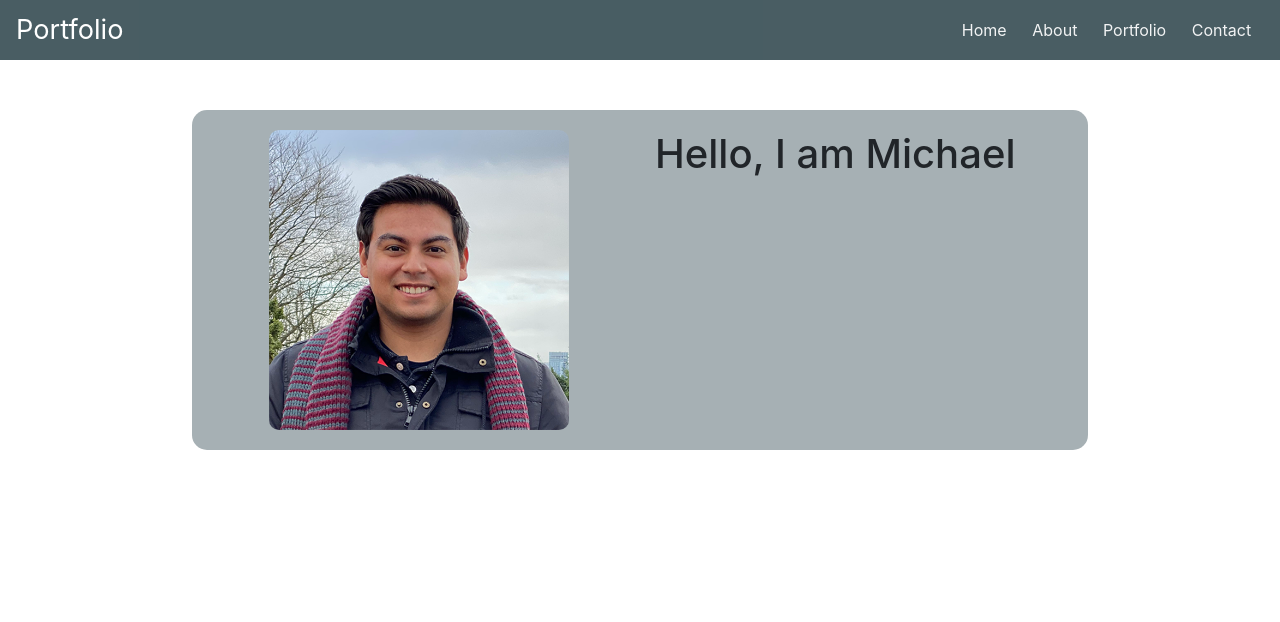
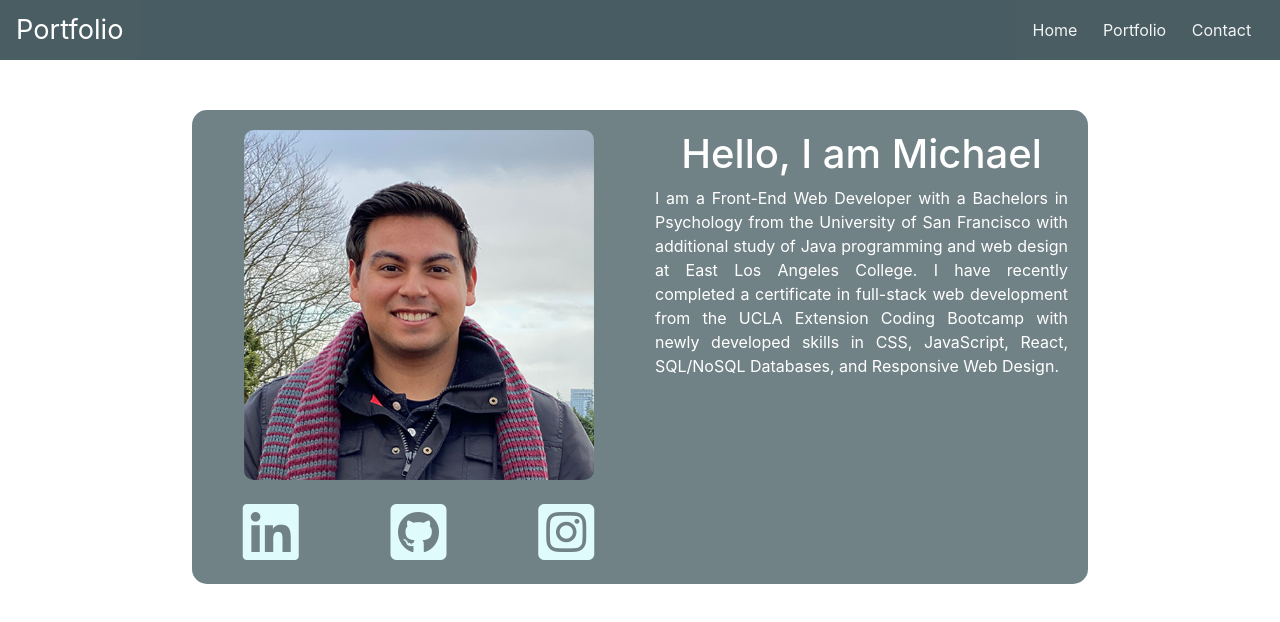
Before and after one commit to mgmoreno22/portfolio-react-bootstrap, a React (Create React App) app: page / in a window 1280 px wide. Shown: the top 622 px of the page. Built offline with nearby package versions, Linux system fonts and the light colour scheme.

Commit message:
Added socials

```diff
--- a/src/components/Home.js
+++ b/src/components/Home.js
@@ -9,15 +9,41 @@ export default function Home() {
       <Topbar />
       <Container className="introContainer">
         <Row>
-          <Col>
+          <Col xs={12} md={6}>
             <img
               id="author-photo"
               src="./assets/images/Seattle_MM550.png"
               alt="Michael Moreno Headshot in front of trees and city"
             />
           </Col>
-          <Col>
-            <h1 className="homeText">Hello, I am Michael</h1>
+          <Col xs={12} md={6}>
+            <h1 className="homeText text-center">Hello, I am Michael</h1>
+            <p className="homeText text-justify">
+              I am a Front-End Web Developer with a Bachelors in Psychology from
+              the University of San Francisco with additional study of Java
+              programming and web design at East Los Angeles College. I have
+              recently completed a certificate in full-stack web development
+              from the UCLA Extension Coding Bootcamp with newly developed
+              skills in CSS, JavaScript, React, SQL/NoSQL Databases, and
+              Responsive Web Design.
+            </p>
+          </Col>
+        </Row>
+        <Row>
+          <Col className="text-center" xs={4} md={3} lg={2}>
+            <a target="_blank" href="https://www.linkedin.com/in/mgmoreno22/">
+              <i class="fab fa-linkedin"></i>
+            </a>
+          </Col>
+          <Col className="text-center" xs={4} md={3} lg={2}>
+            <a target="_blank" href="https://github.com/mgmoreno22">
+              <i class="fab fa-github-square"></i>
+            </a>
+          </Col>
+          <Col className="text-center" xs={4} md={3} lg={2}>
+            <a target="_blank" href="https://www.instagram.com/mikemoreno22/">
+              <i class="fab fa-instagram-square"></i>
+            </a>
           </Col>
         </Row>
       </Container>
--- a/src/components/Topbar.js
+++ b/src/components/Topbar.js
@@ -16,9 +16,9 @@ export default function Topbar() {
             <Link className="nav-items" to="/">
               Home
             </Link>
-            <Link className="nav-items" to="/About">
+            {/* <Link className="nav-items" to="/About">
               About
-            </Link>
+            </Link> */}
             <Link className="nav-items" to="/Portfolio">
               Portfolio
             </Link>
--- a/src/components/styles/Home.css
+++ b/src/components/styles/Home.css
@@ -1,18 +1,31 @@
 .introContainer {
   margin-top: 50px;
   padding: 20px;
-  background-color: rgba(78, 99, 106, 0.5);
+  background-color: rgba(78, 99, 106, 0.8);
   width: 70%;
   border-radius: 15px;
+  min-width: 340px;
 }
 
 #author-photo {
-  width: 300px;
+  display: block;
+  margin-left: auto;
+  margin-right: auto;
+  max-width: 350px;
+  min-width: 280px;
+  width: 90%;
   border-radius: 10px;
 }
 
 .homeText {
   text-align: left;
+  color: white;
+}
+
+.fab {
+  padding-top: 20px;
+  color: #e0fbfc;
+  font-size: 4rem;
 }
 
 @media only screen and (max-width: 992px) {
```
